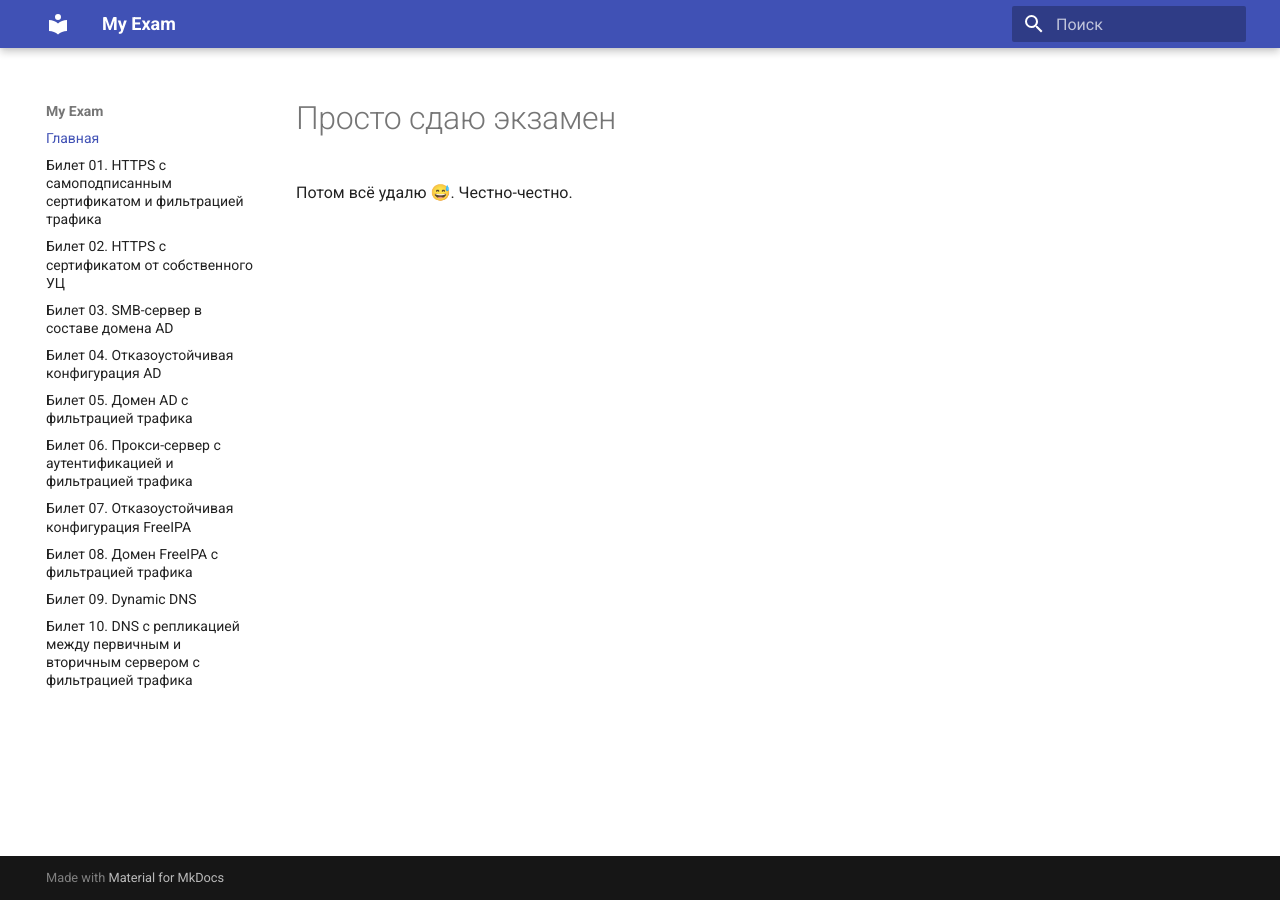
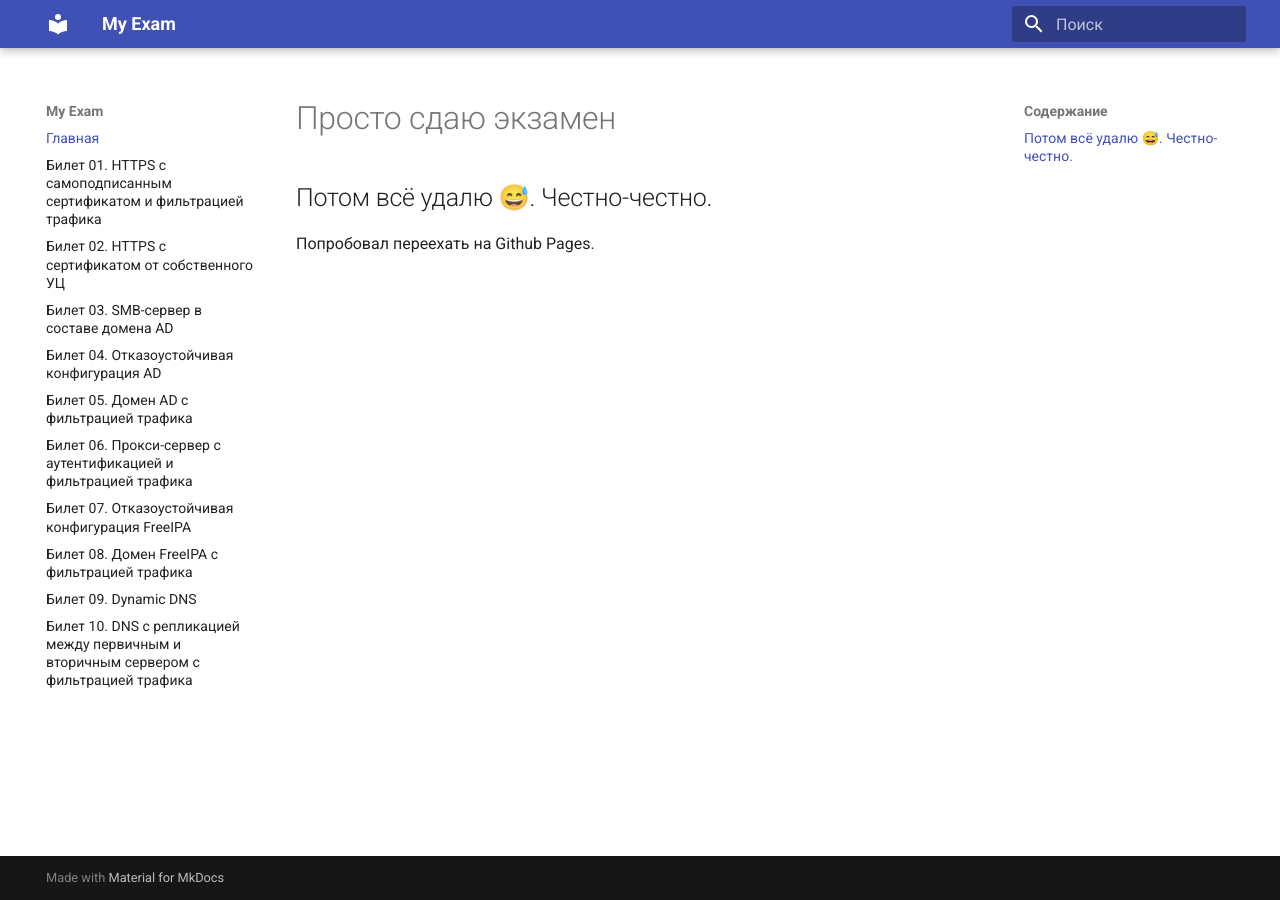
Before and after one commit to yurijevs/exam, an MkDocs documentation site: the page built from docs/index.md, in a window 1280 px wide. Built offline with MkDocs 1.6.1 and Material for MkDocs 9.7.7, drawn with Linux system fonts in a browser that asks for light colours.

Commit message:
Update index.md

```diff
--- a/docs/index.md
+++ b/docs/index.md
@@ -1,3 +1,5 @@
 # Просто сдаю экзамен
 
 Потом всё удалю 😅. Честно-честно.
+---
+Попробовал переехать на Github Pages.
```
